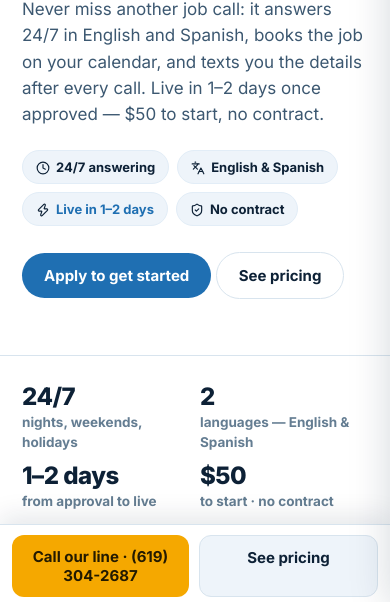
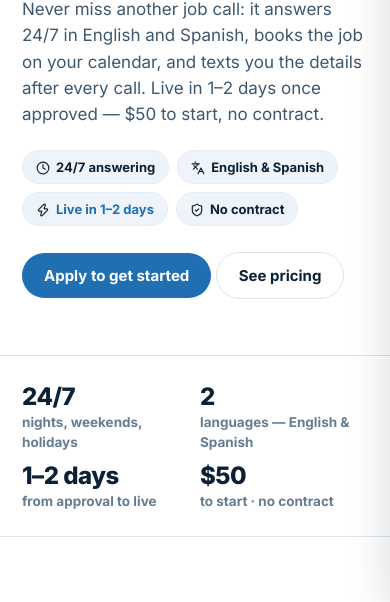
Before and after one commit to orlandochaidez/chaidezautomations, a plain HTML site: page index.html in a window 390 px wide. Shown: the part 237-839 px from the top of the page. Drawn offline with Linux system fonts and the light colour scheme.

Commit message:
Remove mobile sticky bottom bar (Call our line + See pricing) from homepage

```diff
--- a/index.html
+++ b/index.html
@@ -272,8 +272,7 @@
   @media(max-width:640px){.form-grid{grid-template-columns:1fr}}
 
 .setupflow{text-align:center;color:var(--ink2);font-size:14.5px;margin-top:14px;line-height:1.7}
-.stickybar{display:none}
-@media (max-width:760px){.stickybar{display:flex;position:fixed;left:0;right:0;bottom:0;z-index:85;background:var(--card);border-top:1px solid var(--line);padding:10px 12px calc(10px + env(safe-area-inset-bottom));gap:10px;box-shadow:0 -8px 24px rgba(13,33,54,.10)}body{padding-bottom:62px}.stickybar a{flex:1;text-align:center;padding:12px 8px;border-radius:12px;font-weight:700;text-decoration:none;font-size:15px}.stickybar .sb1{background:var(--amber);color:#231a00}.stickybar .sb2{background:var(--sky);color:var(--ink);border:1px solid var(--line)}}
+
 .see-grid{display:grid;grid-template-columns:repeat(3,1fr);gap:18px;margin-top:30px}
 @media (max-width:900px){.see-grid{grid-template-columns:1fr}}
 .mock{background:var(--card);border:1px solid var(--line);border-radius:var(--radius);padding:20px;box-shadow:var(--shadow)}
@@ -1219,6 +1218,6 @@ document.getElementById("lead-form").addEventListener("submit", function(e){
   }).finally(function(){ btn.disabled = false; });
 });
 </script>
-<div class="stickybar"><a class="sb1" href="tel:+16193042687"><span data-i18n="sticky_call">Call our line</span> · (619) 304-2687</a><a class="sb2" href="#pricing" data-i18n="sticky_pricing">See pricing</a></div>
+
 </body>
 </html>
```
